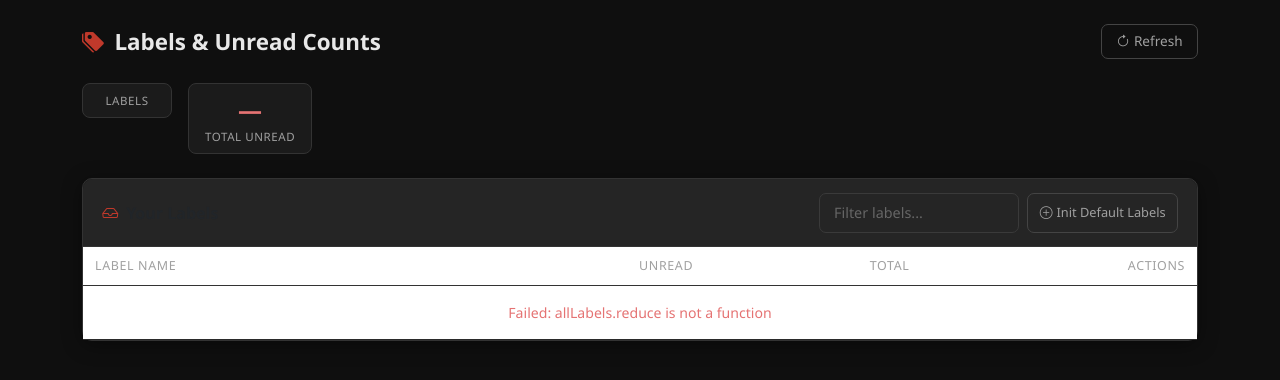
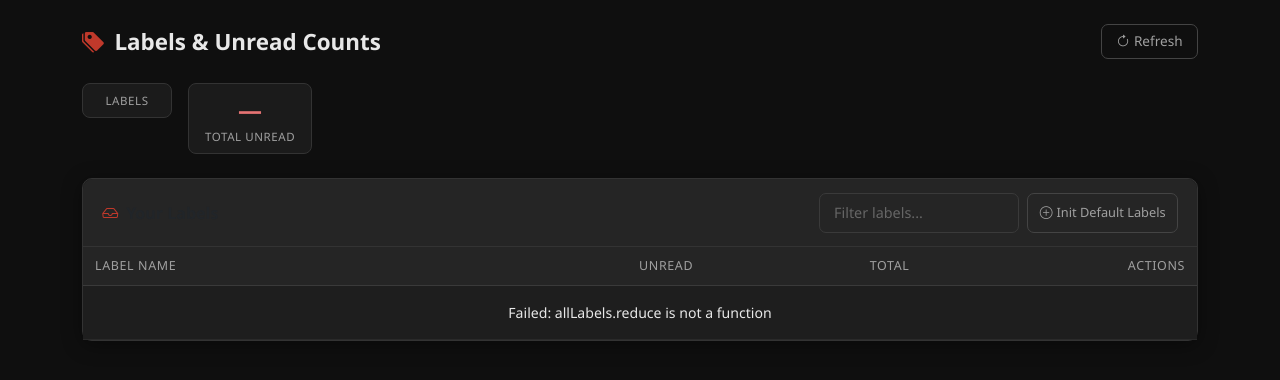
Before and after one commit to besmartaico/label-logic, a Flask app: page /labels in a window 1280 px wide. Shown: the part 59-439 px from the top of the page. Run offline with Flask 3, Linux system fonts and the light colour scheme; some libraries are stand-ins or nearby versions.

Commit message:
Update base.html

```diff
--- a/backend/templates/base.html
+++ b/backend/templates/base.html
@@ -56,6 +56,12 @@
     .spinner-sm{width:1rem;height:1rem;border-width:2px}
     a{color:#c0392b}a:hover{color:#e74c3c}
     ::-webkit-scrollbar{width:6px}::-webkit-scrollbar-track{background:var(--bg2)}::-webkit-scrollbar-thumb{background:#444;border-radius:3px}
+    /* Nuclear dark table overrides — beat Bootstrap specificity */
+    body .table{color:var(--txt)!important;--bs-table-bg:var(--card)!important;--bs-table-striped-bg:rgba(255,255,255,.02)!important;--bs-table-hover-bg:rgba(255,255,255,.04)!important;--bs-table-border-color:#2a2a2a!important;--bs-table-color:var(--txt)!important}
+    body .table>:not(caption)>*>*{background-color:var(--card)!important;color:var(--txt)!important;border-bottom-color:#2a2a2a!important}
+    body .table thead>tr>th,body .table thead>tr>td{background-color:var(--cardh)!important;color:var(--txt2)!important;border-bottom-color:#3a3a3a!important}
+    body .table tbody>tr:hover>*{background-color:rgba(255,255,255,.04)!important;color:var(--txt)!important}
+    body .table-striped>tbody>tr:nth-of-type(odd)>*{background-color:rgba(255,255,255,.02)!important}
   </style>
 </head>
 <body>
```
